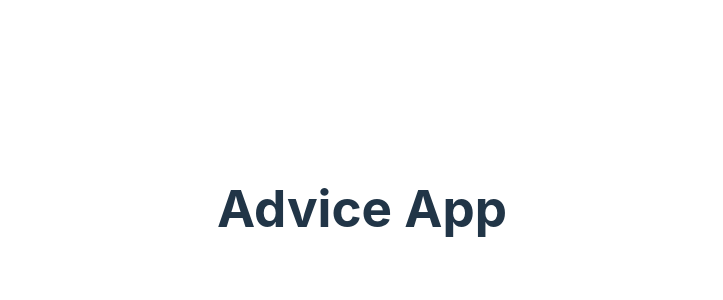
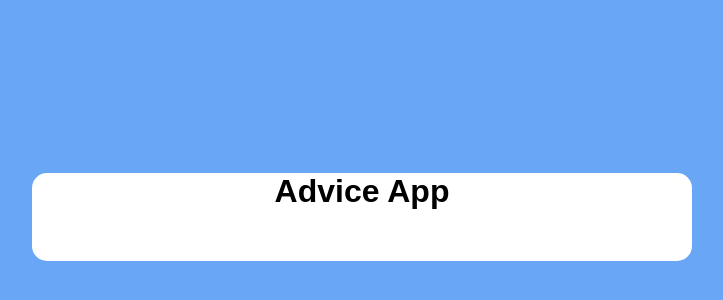
Before and after one commit to AlexisGuevara-Ksquare/Advice-App-02, a React (Vite) app: page / in a window 1280 px wide. Shown: the part 192-492 px from the top of the page, without its empty margins (278-1001 px from the left). Built offline with nearby package versions, Linux system fonts and the light colour scheme.

Commit message:
UserStory2: Container fully centered

```diff
--- a/src/index.css
+++ b/src/index.css
@@ -1,43 +1,23 @@
-:root {
-  font-family: Inter, system-ui, Avenir, Helvetica, Arial, sans-serif;
-  line-height: 1.5;
-  font-weight: 400;
 
-  color-scheme: light dark;
-  color: rgba(255, 255, 255, 0.87);
-  background-color: #242424;
-
-  font-synthesis: none;
-  text-rendering: optimizeLegibility;
-  -webkit-font-smoothing: antialiased;
-  -moz-osx-font-smoothing: grayscale;
-  -webkit-text-size-adjust: 100%;
+/* Body styles */
+body {
+  display: flex;
+  align-items: center;
+  justify-content: center;
+  min-height: 97.5vh;
+  background: rgb(105, 166, 246);
+  font-family: 'Montserrat', sans-serif;
 }
 
-body {
-  margin: 0;
-  display: flex;
-  place-items: center;
-  min-width: 320px;
-  min-height: 100vh;
+/* Center title and advice */
+h1, p {
+  text-align: center;
 }
 
-h1 {
-  font-size: 3.2em;
-  line-height: 1.1;
+/* Main container */
+.wrapper {
+  width: 600px;
+  background-color:white;
+  border-radius: 15px;
+  padding: 0px 30px 30px;
 }
-
-
-
-@media (prefers-color-scheme: light) {
-  :root {
-    color: #213547;
-    background-color: #ffffff;
-  }
-  a:hover {
-    color: #747bff;
-  }
-  button {
-    background-color: #f9f9f9;
-  }
-}
```
